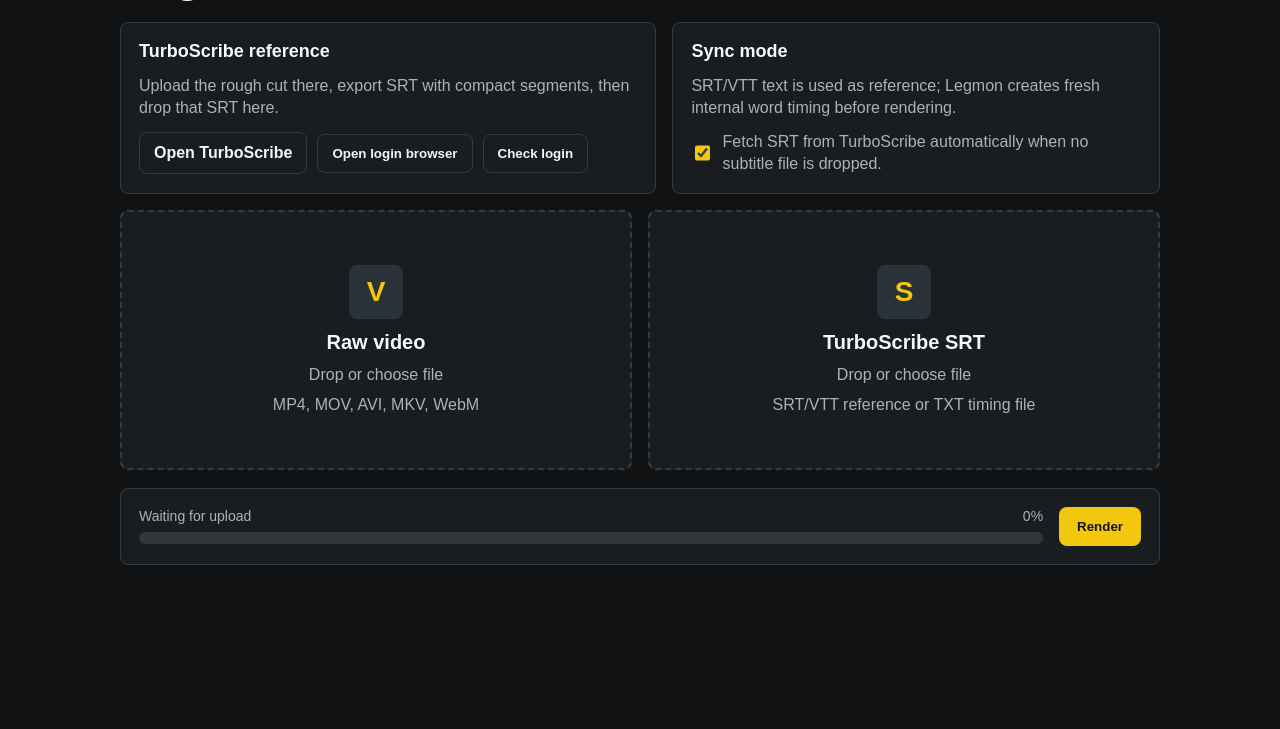
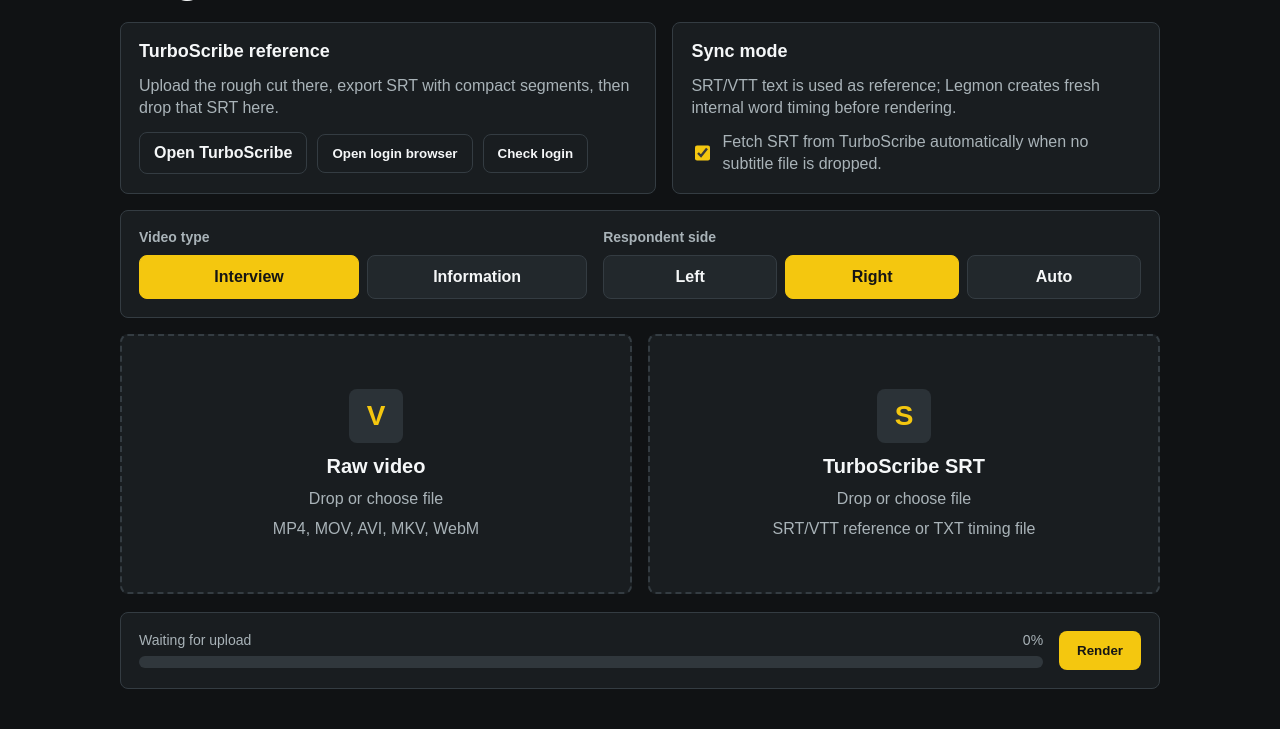
Before and after one commit to Alextum207/Legmon-Video-Editor, a Flask app: page / in a window 1280 px wide. Shown: the part 80-809 px from the top of the page. Before the commit the page ends 645 px from the top, so only its background shows below. Run offline with Flask 3, Linux system fonts and the light colour scheme.

Commit message:
Add editing survey for interview zooms

```diff
--- a/main.py
+++ b/main.py
@@ -58,7 +58,7 @@
     return os.path.join(FINISHED_VIDEO_DIR, output_name)
 
 
-def process_video(input_video_path=None, output_name=DEFAULT_OUTPUT_NAME, transcript_path=None, progress_callback=None):
+def process_video(input_video_path=None, output_name=DEFAULT_OUTPUT_NAME, transcript_path=None, progress_callback=None, edit_settings=None):
     ensure_project_directories()
     assets = {'b_roll': {}, 'sfx': {}, 'music': None}
     progress_callback = progress_callback or (lambda percent, message: None)
@@ -133,6 +133,7 @@
         assets=assets,
         output_path=output_file_path,
         transcript=word_transcript,
+        edit_settings=edit_settings,
     )
 
     progress_callback(100, "Done")
@@ -145,9 +146,15 @@
     parser.add_argument("--input_video", help="Input video path. Relative names are resolved inside roh_videos/. If omitted, the only video in roh_videos/ is used.")
     parser.add_argument("--output_name", default=DEFAULT_OUTPUT_NAME, help="Output filename. Relative names are saved inside finished_videos/.")
     parser.add_argument("--transcript", help="Optional subtitle/transcript path. Supports timestamped txt/srt-like text.")
+    parser.add_argument("--video_type", choices=["interview", "information"], help="Survey answer for the video type.")
+    parser.add_argument("--interview_subject_side", choices=["left", "right", "auto"], help="Survey answer for the interview respondent side.")
     args = parser.parse_args()
+    edit_settings = {
+        "video_type": args.video_type,
+        "interview_subject_side": args.interview_subject_side,
+    }
     try:
-        process_video(args.input_video, args.output_name, args.transcript)
+        process_video(args.input_video, args.output_name, args.transcript, edit_settings=edit_settings)
     except Exception as e:
         logging.error(e)
 
--- a/templates/index.html
+++ b/templates/index.html
@@ -126,6 +126,65 @@
       width: 18px;
       height: 18px;
       accent-color: var(--accent);
+    }
+
+    .survey {
+      display: grid;
+      grid-template-columns: minmax(0, 1fr) minmax(0, 1.2fr);
+      gap: 16px;
+      margin-bottom: 16px;
+      border: 1px solid var(--border);
+      border-radius: 8px;
+      background: var(--panel);
+      padding: 18px;
+    }
+
+    .survey-group {
+      display: grid;
+      gap: 10px;
+      min-width: 0;
+    }
+
+    .survey-label {
+      color: var(--muted);
+      font-size: 14px;
+      font-weight: 800;
+    }
+
+    .segmented {
+      display: grid;
+      grid-template-columns: repeat(2, minmax(0, 1fr));
+      gap: 8px;
+    }
+
+    .segmented.three {
+      grid-template-columns: repeat(3, minmax(0, 1fr));
+    }
+
+    .segment {
+      min-height: 44px;
+      border: 1px solid var(--border);
+      border-radius: 8px;
+      background: var(--panel-2);
+      display: grid;
+      place-items: center;
+      cursor: pointer;
+      color: var(--text);
+      font-weight: 800;
+      text-align: center;
+      padding: 10px;
+    }
+
+    .segment input {
+      position: absolute;
+      opacity: 0;
+      pointer-events: none;
+    }
+
+    .segment:has(input:checked) {
+      border-color: var(--accent);
+      background: var(--accent);
+      color: #151515;
     }
 
     .drop-zone {
@@ -264,6 +323,10 @@
       .workflow {
         grid-template-columns: 1fr;
       }
+
+      .survey {
+        grid-template-columns: 1fr;
+      }
     }
   </style>
 </head>
@@ -292,6 +355,39 @@
             <input id="useTurboscribe" name="use_turboscribe" type="checkbox" checked>
             <span>Fetch SRT from TurboScribe automatically when no subtitle file is dropped.</span>
           </label>
+        </div>
+      </section>
+
+      <section class="survey">
+        <div class="survey-group">
+          <div class="survey-label">Video type</div>
+          <div class="segmented">
+            <label class="segment">
+              <input type="radio" name="video_type" value="interview" checked>
+              Interview
+            </label>
+            <label class="segment">
+              <input type="radio" name="video_type" value="information">
+              Information
+            </label>
+          </div>
+        </div>
+        <div class="survey-group" id="interviewSideGroup">
+          <div class="survey-label">Respondent side</div>
+          <div class="segmented three">
+            <label class="segment">
+              <input type="radio" name="interview_subject_side" value="left">
+              Left
+            </label>
+            <label class="segment">
+              <input type="radio" name="interview_subject_side" value="right" checked>
+              Right
+            </label>
+            <label class="segment">
+              <input type="radio" name="interview_subject_side" value="auto">
+              Auto
+            </label>
+          </div>
         </div>
       </section>
 
@@ -350,6 +446,8 @@
     const percent = document.querySelector("#percent");
     const errorBox = document.querySelector("#error");
     const savedPath = document.querySelector("#savedPath");
+    const interviewSideGroup = document.querySelector("#interviewSideGroup");
+    const videoTypeInputs = document.querySelectorAll('input[name="video_type"]');
 
     function setProgress(value, label) {
       const safeValue = Math.max(0, Math.min(100, Number(value) || 0));
@@ -381,6 +479,14 @@
 
     videoInput.addEventListener("change", () => updateFileLabel(videoInput, videoFile));
     subtitleInput.addEventListener("change", () => updateFileLabel(subtitleInput, subtitleFile));
+
+    function syncSurveyVisibility() {
+      const selected = document.querySelector('input[name="video_type"]:checked')?.value;
+      interviewSideGroup.hidden = selected !== "interview";
+    }
+
+    videoTypeInputs.forEach((input) => input.addEventListener("change", syncSurveyVisibility));
+    syncSurveyVisibility();
 
     loginButton.addEventListener("click", async () => {
       errorBox.textContent = "";
--- a/web_app.py
+++ b/web_app.py
@@ -27,7 +27,7 @@
     jobs[job_id]["message"] = message
 
 
-def _run_job(job_id, video_path, transcript_path, use_turboscribe):
+def _run_job(job_id, video_path, transcript_path, use_turboscribe, edit_settings):
     try:
         os.makedirs(FINISHED_VIDEO_DIR, exist_ok=True)
         source_name = os.path.splitext(os.path.basename(video_path))[0]
@@ -47,6 +47,7 @@
             output_name=output_path,
             transcript_path=transcript_path,
             progress_callback=lambda percent, message: _set_job_progress(job_id, percent, message),
+            edit_settings=edit_settings,
         )
         jobs[job_id].update({
             "status": "done",
@@ -72,6 +73,8 @@
     video = request.files.get("video")
     subtitle = request.files.get("subtitle")
     use_turboscribe = request.form.get("use_turboscribe") == "on"
+    video_type = request.form.get("video_type") or "interview"
+    interview_subject_side = request.form.get("interview_subject_side") or "auto"
 
     if not video or not video.filename:
         return jsonify({"error": "Upload a raw video first."}), 400
@@ -79,6 +82,10 @@
         return jsonify({"error": "Unsupported video format."}), 400
     if subtitle and subtitle.filename and not _allowed_file(subtitle.filename, SUBTITLE_EXTENSIONS):
         return jsonify({"error": "Unsupported subtitle format. Use .txt, .srt, or .vtt."}), 400
+    if video_type not in {"interview", "information"}:
+        return jsonify({"error": "Choose interview or information video."}), 400
+    if interview_subject_side not in {"left", "right", "auto"}:
+        return jsonify({"error": "Choose the respondent side or auto."}), 400
 
     job_id = uuid.uuid4().hex
     job_path = os.path.join(JOB_DIR, job_id)
@@ -100,8 +107,12 @@
         "message": "Queued",
         "output_path": None,
     }
+    edit_settings = {
+        "video_type": video_type,
+        "interview_subject_side": interview_subject_side,
+    }
 
-    worker = threading.Thread(target=_run_job, args=(job_id, video_path, transcript_path, use_turboscribe), daemon=True)
+    worker = threading.Thread(target=_run_job, args=(job_id, video_path, transcript_path, use_turboscribe, edit_settings), daemon=True)
     worker.start()
     return jsonify({"job_id": job_id})
 
```
Also changed, not shown: editing.md (+3 -0 lines), video_processor.py (+20 -8 lines).
